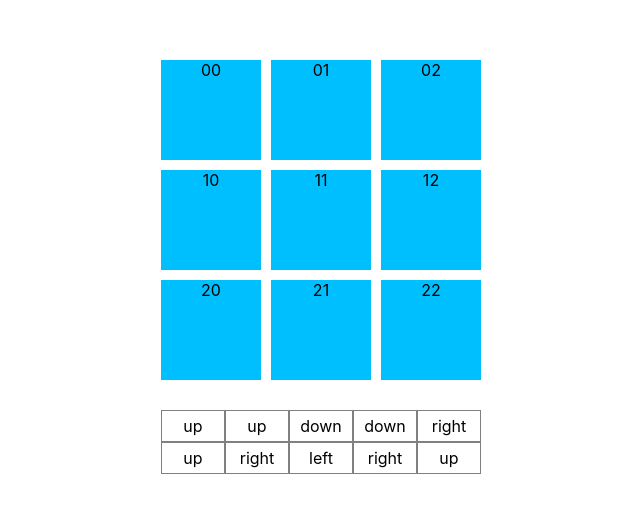
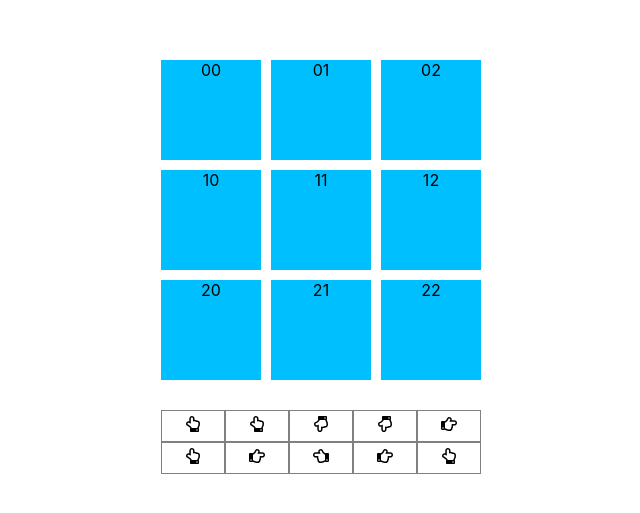
Before and after one commit to BlackHatMan/maze, a React (Create React App) app: page / in a window 1280 px wide. Shown: the part 133-646 px from the top of the page, without its empty margins (319-959 px from the left). Built offline with nearby package versions, Linux system fonts and the light colour scheme.

Commit message:
add path icons

```diff
--- a/package.json
+++ b/package.json
@@ -12,6 +12,7 @@
     "@types/react-dom": "^18.0.11",
     "react": "^18.2.0",
     "react-dom": "^18.2.0",
+    "react-icons": "^4.7.1",
     "react-redux": "^8.0.5",
     "react-scripts": "5.0.1",
     "typescript": "^4.9.5",
--- a/src/App.tsx
+++ b/src/App.tsx
@@ -1,8 +1,12 @@
 import './App.css';
 import { Cell } from './cell/Cell';
-import { Area } from './Area';
+import { Area, direction } from './Area';
 import { useState } from 'react';
 import { Modal } from './modal/Modal';
+import { FaRegHandPointUp } from 'react-icons/fa';
+import { FaRegHandPointDown } from 'react-icons/fa';
+import { FaRegHandPointLeft } from 'react-icons/fa';
+import { FaRegHandPointRight } from 'react-icons/fa';
 
 function App() {
   const area = new Area(3);
@@ -10,6 +14,18 @@ function App() {
   console.log('App.tsx:26', area);
   const onClose = () => {
     setOpen((prev) => !prev);
+  };
+  const renderImage = (direction: direction) => {
+    switch (direction) {
+      case 'up':
+        return <FaRegHandPointUp />;
+      case 'down':
+        return <FaRegHandPointDown />;
+      case 'left':
+        return <FaRegHandPointLeft />;
+      case 'right':
+        return <FaRegHandPointRight />;
+    }
   };
   return (
     <div className="App">
@@ -26,11 +42,11 @@ function App() {
       </div>
       <div className="path">
         {area.path.map((el, i) => {
-          return <span key={el + i}>{el}</span>;
+          return <span key={el + i}>{renderImage(el)}</span>;
         })}
       </div>
       <Modal isOpen={isOpen} onClose={onClose}>
-        <p>lox</p>
+        <p>Goof</p>
       </Modal>
     </div>
   );
--- a/src/Area.ts
+++ b/src/Area.ts
@@ -1,6 +1,6 @@
 export class Area {
   matrix: number[][][];
-  path: string[];
+  path: direction[];
   private randomY: number;
   coordinates: number[][] = [];
   constructor(size: number, countSteps: number = 10) {
@@ -9,7 +9,7 @@ export class Area {
     this.path = this.generatePath(countSteps, this.matrix.length - 1, this.randomY);
   }
 
-  private generatePath(steps: number, x: number, y: number): string[] {
+  private generatePath(steps: number, x: number, y: number): direction[] {
     if (steps === 0) return [];
 
     const data = this.searchNeighbors(steps, x, y);
@@ -39,7 +39,7 @@ export class Area {
     return matrix;
   }
 
-  private searchNeighbors = (step: number, x: number, y: number) => {
+  private searchNeighbors = (step: number, x: number, y: number): neighbors[] => {
     let up;
     let down;
     let right;
@@ -87,6 +87,7 @@ export class Area {
 }
 
 type neighbors = {
-  direction: 'up' | 'down' | 'left' | 'right';
+  direction: direction;
   coordinate: number[];
 };
+export type direction = 'up' | 'down' | 'left' | 'right';
```
Also changed, not shown: 1 other file (tests, documents, lock files or other folders).
